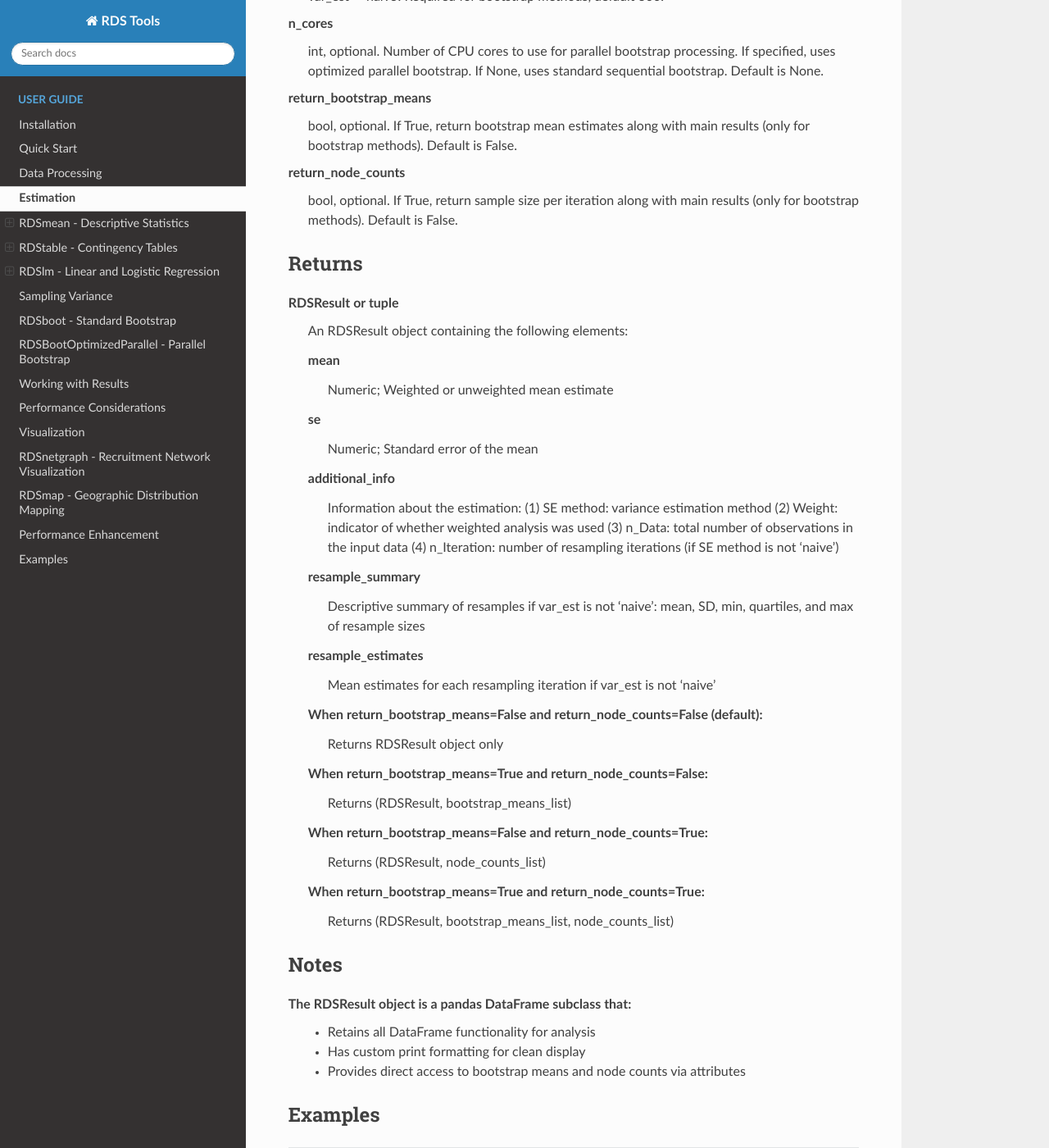
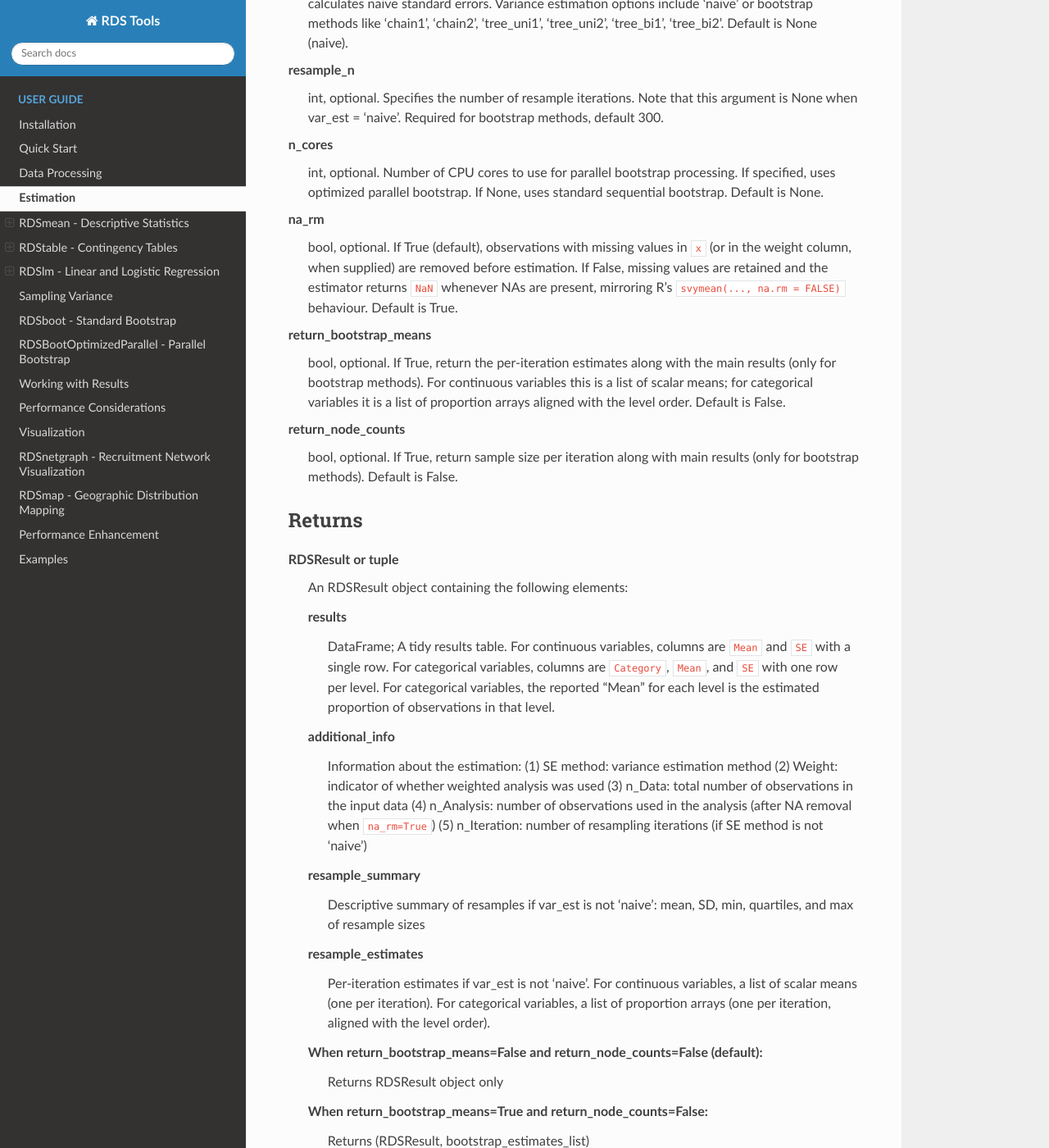
Before and after one commit to RDSTools/RDSTools-Python-Package, a Sphinx documentation site: the page built from RDSTools/docs/estimation.rst, in a window 1280 px wide and 1400 px high, scrolled down 1051 px. Shown: the whole window at 82% size. Built offline with Sphinx 7.4.7 and the Read the Docs theme 3.1.0, drawn with Linux system fonts in a browser that asks for light colours; some of the changed text lies outside the part shown.

Commit message:
documentation update

```diff
--- a/RDSTools/docs/estimation.rst
+++ b/RDSTools/docs/estimation.rst
@@ -6,26 +6,26 @@
 RDSmean - Descriptive Statistics
 =================================
 
-Estimating mean with respondent driven sampling sample data. This function calculates weighted or unweighted means for a continuous variable. Standard errors are calculated using naive or resampling approaches from 'RDSboot'.
+Estimating mean with respondent driven sampling sample data. This function calculates weighted or unweighted means for either a continuous or a categorical variable. For continuous variables, it returns a single mean and standard error. For categorical variables, it returns one proportion and standard error per level (consistent with applying ``svymean`` to a factor in R). Standard errors are calculated using naive (delta-method) or resampling approaches from 'RDSboot'.
 
 Usage
 -----
 
 .. code-block:: python
 
-    RDSmean(x, data, weight=None, var_est=None, resample_n=None, n_cores=None, return_bootstrap_means=False, return_node_counts=False)
+    RDSmean(x, data, weight=None, var_est=None, resample_n=None, n_cores=None, na_rm=True, return_bootstrap_means=False, return_node_counts=False)
 
 Arguments
 ---------
 
 **x**
-    str. A variable of interest.
+    str. A variable of interest. Continuous variables (numeric dtypes) return a single mean and SE. Categorical variables (object, string, bool, or pandas Categorical dtypes) return one proportion and SE per level. Note that integer-coded categoricals such as ``Race=1,2,3`` are treated as numeric by default; convert them with ``data[col] = data[col].astype('category')`` before calling ``RDSmean`` to get per-category output.
 
 **data**
     pandas.DataFrame. The output DataFrame from RDSdata.
 
 **weight**
-    str, optional. Name of the weight variable. User specified weight variable for a weighted analysis. When set to NULL, the function performs an unweighted analysis. Default is None.
+    str, optional. Name of the weight variable. User specified weight variable for a weighted analysis. When set to None, the function performs an unweighted analysis. Default is None.
 
 **var_est**
     str, optional. One of the six bootstrap types or the delta (naive) method. By default the function calculates naive standard errors. Variance estimation options include 'naive' or bootstrap methods like 'chain1', 'chain2', 'tree_uni1', 'tree_uni2', 'tree_bi1', 'tree_bi2'. Default is None (naive).
@@ -36,8 +36,11 @@
 **n_cores**
     int, optional. Number of CPU cores to use for parallel bootstrap processing. If specified, uses optimized parallel bootstrap. If None, uses standard sequential bootstrap. Default is None.
 
+**na_rm**
+    bool, optional. If True (default), observations with missing values in ``x`` (or in the weight column, when supplied) are removed before estimation. If False, missing values are retained and the estimator returns ``NaN`` whenever NAs are present, mirroring R's ``svymean(..., na.rm = FALSE)`` behaviour. Default is True.
+
 **return_bootstrap_means**
-    bool, optional. If True, return bootstrap mean estimates along with main results (only for bootstrap methods). Default is False.
+    bool, optional. If True, return the per-iteration estimates along with the main results (only for bootstrap methods). For continuous variables this is a list of scalar means; for categorical variables it is a list of proportion arrays aligned with the level order. Default is False.
 
 **return_node_counts**
     bool, optional. If True, return sample size per iteration along with main results (only for bootstrap methods). Default is False.
@@ -48,43 +51,45 @@
 **RDSResult or tuple**
     An RDSResult object containing the following elements:
 
-    mean
-        Numeric; Weighted or unweighted mean estimate
-
-    se
-        Numeric; Standard error of the mean
+    results
+        DataFrame; A tidy results table. For continuous variables, columns are ``Mean`` and ``SE`` with a single row. For categorical variables, columns are ``Category``, ``Mean``, and ``SE`` with one row per level. For categorical variables, the reported "Mean" for each level is the estimated proportion of observations in that level.
 
     additional_info
         Information about the estimation:
         (1) SE method: variance estimation method
         (2) Weight: indicator of whether weighted analysis was used
         (3) n_Data: total number of observations in the input data
-        (4) n_Iteration: number of resampling iterations (if SE method is not 'naive')
+        (4) n_Analysis: number of observations used in the analysis (after NA removal when ``na_rm=True``)
+        (5) n_Iteration: number of resampling iterations (if SE method is not 'naive')
 
     resample_summary
         Descriptive summary of resamples if var_est is not 'naive': mean, SD, min, quartiles, and max of resample sizes
 
     resample_estimates
-        Mean estimates for each resampling iteration if var_est is not 'naive'
+        Per-iteration estimates if var_est is not 'naive'. For continuous variables, a list of scalar means (one per iteration). For categorical variables, a list of proportion arrays (one per iteration, aligned with the level order).
 
     When return_bootstrap_means=False and return_node_counts=False (default):
         Returns RDSResult object only
 
     When return_bootstrap_means=True and return_node_counts=False:
-        Returns (RDSResult, bootstrap_means_list)
+        Returns (RDSResult, bootstrap_estimates_list)
 
     When return_bootstrap_means=False and return_node_counts=True:
         Returns (RDSResult, node_counts_list)
 
     When return_bootstrap_means=True and return_node_counts=True:
-        Returns (RDSResult, bootstrap_means_list, node_counts_list)
+        Returns (RDSResult, bootstrap_estimates_list, node_counts_list)
 
 Notes
 -----
 The RDSResult object is a pandas DataFrame subclass that:
     - Retains all DataFrame functionality for analysis
     - Has custom print formatting for clean display
-    - Provides direct access to bootstrap means and node counts via attributes
+    - Exposes the tidy results table via ``result.results`` and the underlying bootstrap estimates and node counts as attributes
+
+For categorical variables, the reported "Mean" for each level is the estimated proportion of observations in that level. Each level has its own standard error
+
+Integer-coded categorical variables (such as ``Race=1,2,3``) are treated as numeric by default and will produce a single mean rather than per-category proportions. To obtain per-category output, convert the column with ``data[col] = data[col].astype('category')`` before calling ``RDSmean``.
 
 Examples
 --------
@@ -93,11 +98,19 @@
 
     from RDSTools import RDSmean
 
-    # Basic mean with naive variance estimation
+    # Basic mean with naive variance estimation (continuous variable)
     result = RDSmean(x='Age', data=rds_data, var_est='naive')
 
     # Weighted analysis with inverse weights
     result = RDSmean(x='Age', data=rds_data, weight='WEIGHT')
+
+    # Categorical variable: convert to category dtype first
+    rds_data['Race'] = rds_data['Race'].astype('category')
+    result = RDSmean(x='Race', data=rds_data, weight='WEIGHT')
+    # Output is a tidy table with one row per Race level
+
+    # Retain NAs and propagate to NaN (instead of dropping)
+    result = RDSmean(x='Age', data=rds_data, na_rm=False)
 
     # Bootstrap method with resampling
     result = RDSmean(
@@ -106,6 +119,16 @@
         weight='WEIGHT',
         var_est='chain1',
         resample_n=1000
+    )
+
+    # Categorical bootstrap: per-category proportions and bootstrap SEs
+    rds_data['Race'] = rds_data['Race'].astype('category')
+    result = RDSmean(
+        x='Race',
+        data=rds_data,
+        weight='WEIGHT',
+        var_est='chain1',
+        resample_n=300
     )
 
     # Parallel processing with 4 cores
@@ -117,8 +140,8 @@
         n_cores=4
     )
 
-    # Return bootstrap means and node counts
-    result, bootstrap_means, node_counts = RDSmean(
+    # Return bootstrap estimates and node counts
+    result, bootstrap_estimates, node_counts = RDSmean(
         x='Age',
         data=rds_data,
         var_est='tree_uni1',
```
Also changed, not shown: README.md (+1 -1 lines), RDSTools/README.md.
